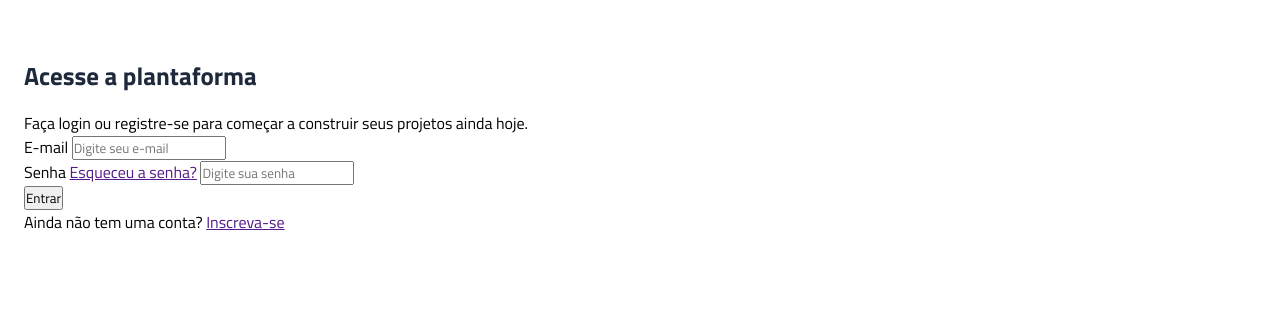
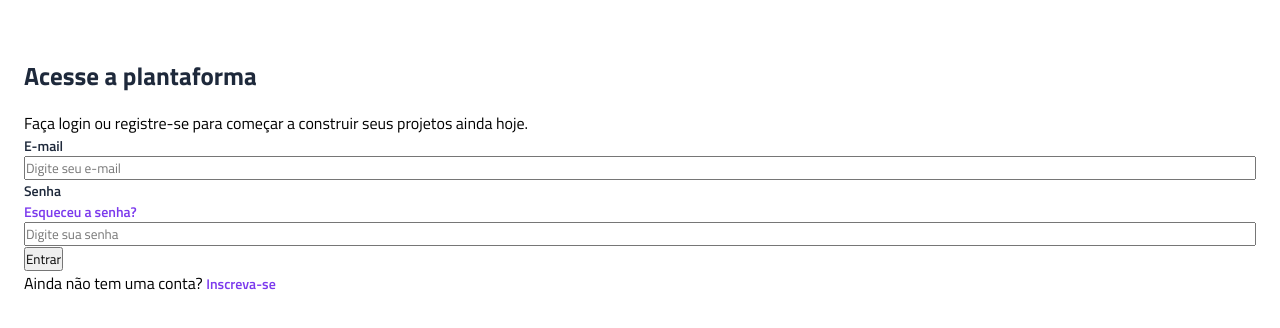
Before and after one commit to RaphaelBrandao12B/projeto-vertigo, a plain HTML site: page index.html in a window 1280 px wide. Shown: the part 136-464 px from the top of the page. Drawn offline with Linux system fonts and the light colour scheme.

Commit message:
estilização dos labels e das âncoras da seção de login

```diff
--- a/style.css
+++ b/style.css
@@ -11,6 +11,7 @@
     :root {
         --gray-800: #1E293B;
         --gray-600: #475569;
+        --purple: #7c3aed;
     }
 header {
     background-image: url(./imagens/bg-mobile.png);
@@ -45,4 +46,33 @@ descricao p {
 
 }
 
+.input-box {
+    display: flex;
+    flex-direction: column;
+}
+
+.input-box div {
+    display: flex;
+    justify-content: space-between;
+    align-items: center;
+}
+
+.login label {
+    font-size: 0.875rem;
+    color: var(--gray-800);
+    font-weight: 600;
+}
+
+.login a  {
+    color: var(--purple);
+    text-decoration: none;
+    font-size: 0.875rem;
+    font-weight: 600;
+}
+
+.login a:hover {
+    text-decoration: underline;
+}
+
+
 /* nome da cor, rgb, rgba, hex*/
```
